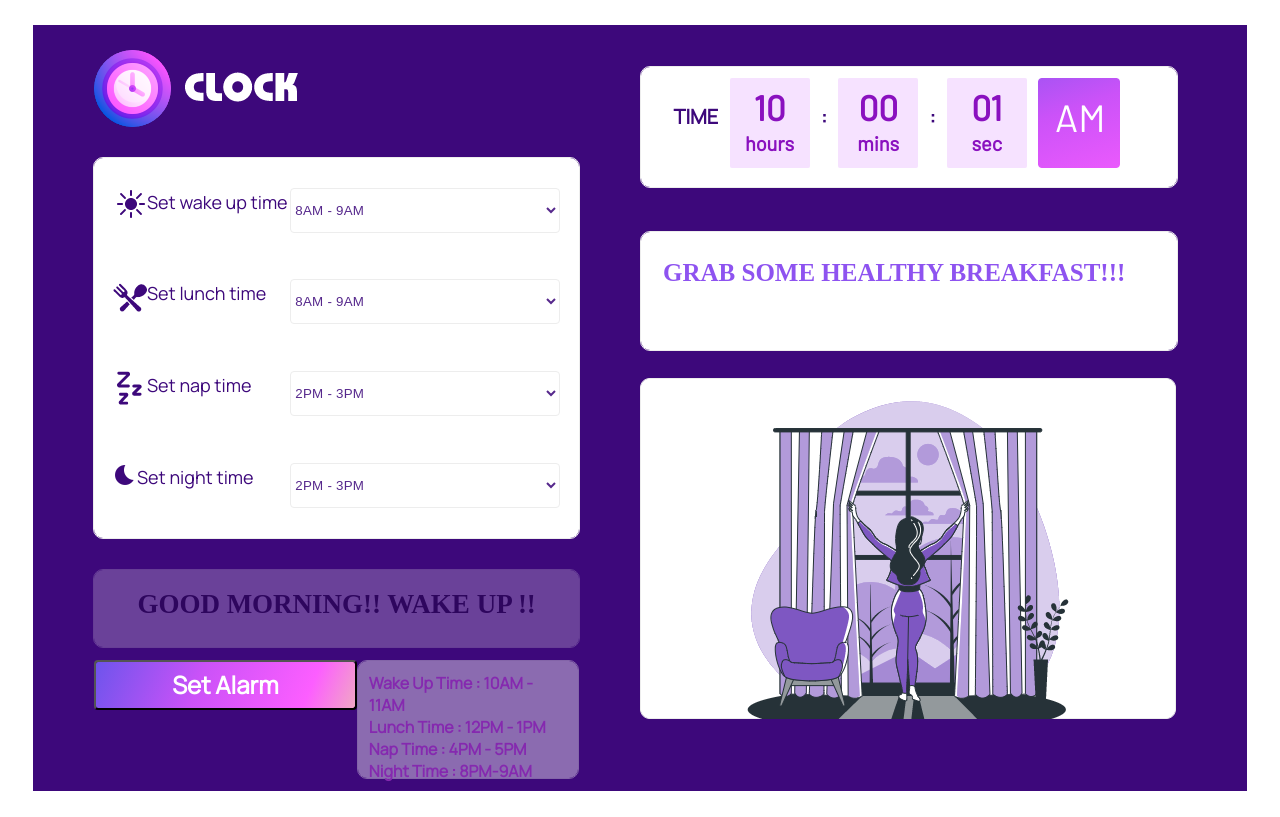
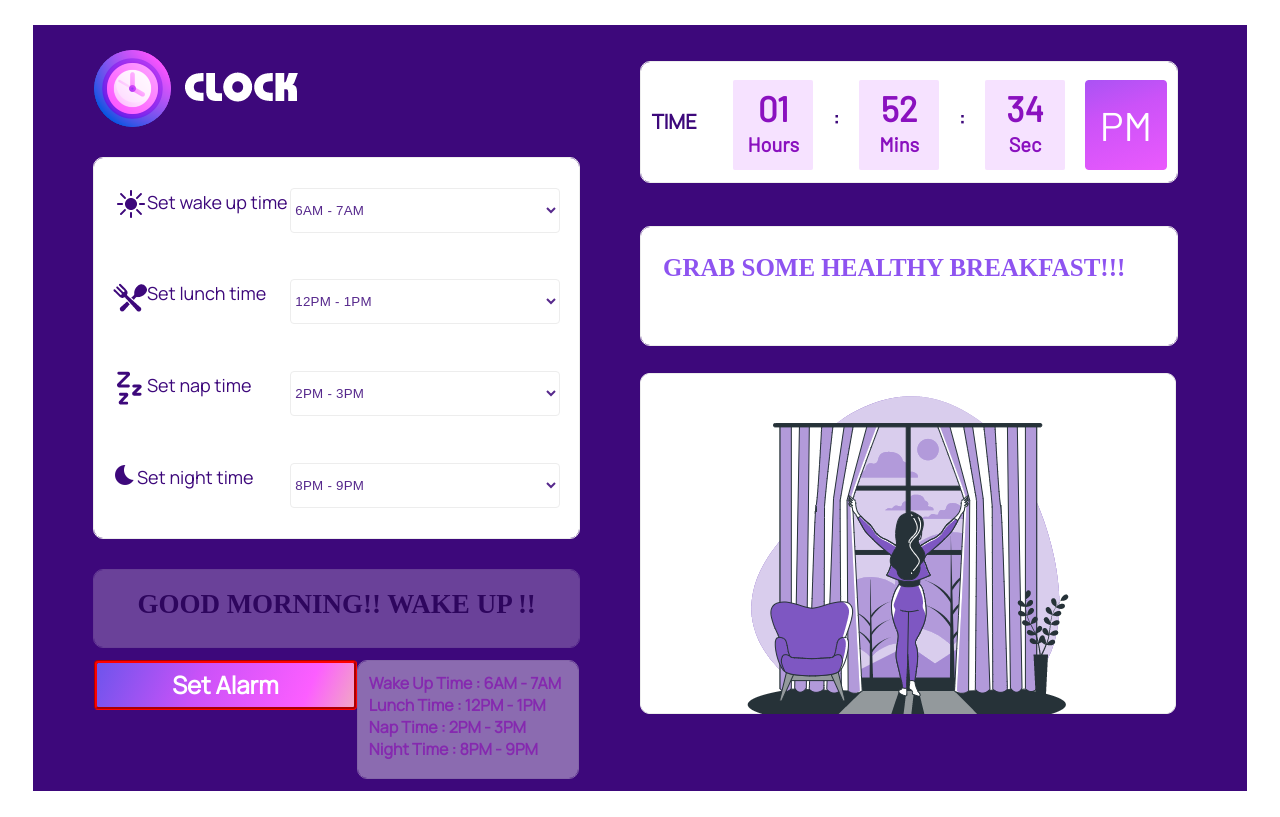
Before and after one commit to ashishy83/Digital_Clock, a plain HTML site: page index.html in a window 1280 px wide. Both pictures are taken after a click on the button "Set Alarm". Drawn offline with Linux system fonts and the light colour scheme; a web font is replaced by a local one.

Commit message:
added js code

```diff
--- a/index.html
+++ b/index.html
@@ -25,9 +25,7 @@
         <div class="clk_img">
           <!-- <img src="clock_logo.png" alt="clock"> -->
         </div>
-        <!-- <div class="msg-1">
-          <p>The message and Image will change according to the time</p>
-        </div> -->
+
       </div>
       <div class="dropdown">
         <div class="dropd">
@@ -36,12 +34,12 @@
             <span><img src="wake_up.png" alt="sun"> </span>
             <label for="wakeup" class="label1">Set wake up time</label>
           </div>
-            <select class="dd1" name="Set Wake up time">
+            <select class="dd1" name="Set Wake up time" id="dd1">
+              <option value="">6AM - 7AM</option>
+              <option value="">7AM - 8AM</option>
               <option value="">8AM - 9AM</option>
-              <option value="">9AM - 10 AM</option>
-              <option value="">10AM - 11AM</option>
-              <option value="">11AM - 12PM</option>
-              <option value="">12PM - 1PM</option>
+              <option value="">9AM - 10PM</option>
+              <option value="">10PM - 11AM</option>
             </select>
           </div>
           <br>
@@ -50,12 +48,11 @@
             <span><img src="lunch_time.png" alt=""></span>
             <label for="lunch" class="label1">Set lunch time</label>
           </div>
-            <select class="dd1" name="">
-              <option value="">8AM - 9AM</option>
-              <option value="">9AM - 10 AM</option>
-              <option value="">10AM - 11AM</option>
-              <option value="">11AM - 12PM</option>
+            <select class="dd1" name="" id="dd2">
               <option value="">12PM - 1PM</option>
+              <option value="">1PM - 2PM</option>
+              <option value="">2PM - 3PM</option>
+              <option value="">3PM - 4PM</option>
             </select>
           </div>
           <br>
@@ -64,12 +61,11 @@
             <span><img src="nap_time.png" alt=""></span>
             <label for="nap" class="label1"> Set nap time</label>
           </div>
-            <select class="dd1" name="">
+            <select class="dd1" name="" id="dd3">
               <option value="">2PM - 3PM</option>
               <option value="">3PM - 4PM</option>
               <option value="">4PM - 5PM</option>
               <option value="">5PM - 6PM</option>
-              <option value="">6PM - 7PM</option>
             </select>
           </div>
           <br>
@@ -78,33 +74,29 @@
             <span class="material-icons" style="color: #3D087B ;">bedtime</span>
             <label for="night" class="label1">Set night time</label>
           </div>
-            <select class="dd1" name="">
-              <option value="">2PM - 3PM</option>
-              <option value="">3PM - 4PM</option>
-              <option value="">4PM - 5PM</option>
-              <option value="">5PM - 6PM</option>
-              <option value="">6PM - 7PM</option>
+            <select class="dd1" name="" id="dd4">
+              <option value="">8PM - 9PM</option>
+              <option value="">9PM - 10PM</option>
+              <option value="">10PM - 11PM</option>
+              <option value="">11PM - 12AM</option>
+              <option value="">12AM - 1AM</option>
             </select>
           </div>
         </div>
       </div>
       <div class="gm">
-        <div class="goodm">GOOD MORNING!! WAKE UP !!</div>
+        <div class="goodm" id="messageOne">GOOD MORNING!! WAKE UP !!</div>
       </div>
-      <div class="alarm">
         <div class="set-alarm">
-          <button type="button" name="button">Set Alarm</button>
+          <button type="button" name="button" id="alarmBtn">Set Alarm</button>
           <div class="selected">
-            <div class="wakeup">Wake Up Time : 10AM - 11AM <br>
-              Lunch Time : 12PM - 1PM <br>
-              Nap Time : 4PM - 5PM <br>
-              Night Time : 8PM-9AM
-            </div>
+            <div class="wakeup">Wake Up Time : <span id="wakeTime"></span> <br>
+              Lunch Time : <span id="luchTime"></span><br>
+              Nap Time : <span id="napTime"></span> <br>
+              Night Time : <span id="nightTime"></span>
           </div>
         </div>
-        <!-- <div class="msg-2">
-          <div class="m1">Time will be updated here after clicking on "Set Alarm"</div>
-        </div> -->
+
       </div>
     </div>
 
@@ -114,23 +106,24 @@
     <div class="right-body">
       <div class="timeline">
         <div class="time">
-          <div class="timer">
-            <span class="colon">TIME</span>
-            <div class="t"><span class="hours h">10 </span> <span class="hours">hours</span> </div>
+          <span class="time_Heading">TIME</span>
+          <div class="timer" id="timer">
+
+            <div class="t"><span class="hours h" id="hr">00 </span> <span class="hours">Hours</span> </div>
             <span class="colon">:</span>
-            <div class="t"><span class="hours h">00</span><span class="hours">mins</span> </div>
+            <div class="t"><span class="hours h" id="min">00</span><span class="hours">Mins</span> </div>
             <span class="colon">:</span>
-            <div class="t"><span class="hours h">01</span> <span class="hours">sec</span> </div>
-            <div class="meridian"><span class="am">AM</span></div>
+            <div class="t"><span class="hours h" id="sec">01</span> <span class="hours">Sec</span> </div>
+            <div id="meridian">AM</div>
           </div>
           </div>
           <div class="bg1"></div>
           <div class="bg2"></div>
         <!-- </div> -->
-        <div class="notification">
-          <span class="text">GRAB SOME HEALTHY BREAKFAST!!!</span>
+        <div class="notification" >
+          <span class="text" id="notification">GRAB SOME HEALTHY BREAKFAST!!!</span>
         </div>
-        <div class="big-img">
+        <div class="big-img" id="big-img">
 
         </div>
 
@@ -139,6 +132,7 @@
     </div>
   </div>
   </div>
+  <script src="script.js"></script>
 </body>
 
 </html>
--- /dev/null
+++ b/script.js
@@ -0,0 +1,146 @@
+
+
+
+function numberFormat(n){
+    return n > 9 ? "" + n: "0" + n;
+}
+let hr = document.getElementById("hr");
+let min = document.getElementById("min");
+let sec = document.getElementById("sec");
+let messageOne = document.getElementById("messageOne");
+let messageTwo = document.getElementById("notification");
+let image = document.getElementById("big-img");
+let am = document.getElementById("meridian");
+
+
+function timerfn(){
+
+    let date = new Date();
+    let hrs = date.getHours();
+    let mint = date.getMinutes();
+    let secs = date.getSeconds();
+    let ampm = hrs >=12 ? "PM" : "AM";
+
+    if (hrs >= 12) {
+        hrs -= 12
+    }
+    if (hrs>=12 && hrs<=4 && ampm=="PM"){
+        messageOne.innerHTML = "GOOD AFTERNOON !! TAKE SOME SLEEP";
+        messageTwo.innerHTML = "LET'S HAVE SOME LUNCH !!";
+        image.style.backgroundImage = "URL('Component_31.jpg')";
+      }
+      else if (hrs>4 && hrs<=7 && ampm=="PM"){
+        messageOne.innerHTML = "GOOD EVENING !!";
+        messageTwo.innerText = "STOP YAWNING, GET SOME TEA.. ITS JUST EVENING!"
+        image.style.backgroundImage = "URL('lunch_image.png')";
+      }
+
+      else if (hrs>8 && hrs<=12 && ampm=="PM"){
+        messageOne.innerText = "GOOD NIGHT !!";
+        messageTwo.innerText = "CLOSE YOUR EYES AND GO TO SLEEP"
+        image.style.backgroundImage = "URL('Component_32.png')";
+      }
+
+
+
+    hr.innerText = `${numberFormat(hrs)}`;
+    min.innerText =`${numberFormat(mint)}`;
+    sec.innerText = `${numberFormat(secs)}`;
+    am.innerText = `${ampm}`;
+
+    setTimeout(timerfn,1000);
+};
+
+timerfn();
+
+
+let setAlarm = document.getElementById("alarmBtn");
+setAlarm.addEventListener("click",function(){
+    setAlarm.style.border = "groove red";
+    let dd1 = document.getElementById("dd1");
+    let dd2 = document.getElementById("dd2");
+    let dd3 = document.getElementById("dd3");
+    let dd4 = document.getElementById("dd4");
+
+    let wakeTime = document.getElementById("wakeTime");
+    wakeTime.innerText = dd1.options[dd1.selectedIndex].innerHTML;
+
+    let luchTime = document.getElementById("luchTime");
+    luchTime.innerText = dd2.options[dd2.selectedIndex].innerHTML;
+
+    let napTime = document.getElementById("napTime");
+    napTime.innerText = dd3.options[dd3.selectedIndex].innerHTML;
+
+    let nightTime = document.getElementById("nightTime");
+    nightTime.innerText = dd4.options[dd4.selectedIndex].innerHTML;
+
+
+});
+
+// function timerfn(){
+
+//     let date = new Date();
+//     let hrs = date.getHours();
+//     // let min = date.getMinutes();
+//     // let sec = date.getSeconds();
+
+//     if(hrs >= 12){
+//         let am = document.getElementById("meridian");
+//         am.innerText = "PM"
+//     }
+//     // else if(hr >= 0 && hr < 8){
+
+//     // messageOne.innerText = "GOOD NIGHT !!";
+//     // messageTwo.innerText = "CLOSE YOUR EYES AND GO TO SLEEP"
+//     // image.style.backgroundImage = "URL('Component_32.png')";
+//     // }
+
+//     // else if(hr > 12 && hr <=16 && min >1){
+//     // messageOne.innerText = "GOOD AFTERNOON !! TAKE SOME SLEEP";
+//     // messageTwo.innerText = "LET'S HAVE SOME LUNCH !!";
+//     // image.style.backgroundImage = "URL('Component_31.jpg')";
+//     // }
+
+//     // else if(hr > 16 && hr <=19){
+//     // messageOne.innerText = "GOOD EVENING !!";
+//     // messageTwo.innerText = "STOP YAWNING, GET SOME TEA.. ITS JUST EVENING!"
+//     // image.style.backgroundImage = "URL('lunch_image.png')";
+//     // }
+
+
+//     else{
+//         let am = document.getElementById("meridian");
+//         am.innerText = "AM"
+//     }
+//     return `${numberFormat(hrs)}`  //`${numberFormat(min)}` `${numberFormat(sec)}`;
+
+
+// };
+// setInterval(function(){
+//         hour.innerText = timerfn();
+//         // min.innerText = timerfn();
+//         // sec.innerText = timerfn();
+//      },1000);
+
+
+
+
+// function timerfn1(){
+//     let date = new Date();
+//     let mint = date.getMinutes();
+//     return `${numberFormat(mint)}`;
+// };
+
+// setInterval(function(){
+//     min.innerText = timerfn1();
+// },1000);
+
+// function timerfn2(){
+//     let date = new Date();
+//     let secs = date.getSeconds();
+//     return `${numberFormat(secs)}`;
+// };
+
+// setInterval(function(){
+//     sec.innerText = timerfn2();
+// },1000);
--- a/style.css
+++ b/style.css
@@ -98,6 +98,7 @@
   border: 1px solid #EDEDED;
   border-radius: 10px;
   opacity: 0.23;
+
 }
 
 .goodm {
@@ -110,13 +111,11 @@
   margin-top: 3.5%;
 }
 
-.alarm {
+
+.set-alarm {
   width: 80%;
   margin-top: 2%;
   margin-bottom: 2%;
-}
-
-.set-alarm {
   display: flex;
   justify-content: space-around;
 }
@@ -199,8 +198,9 @@ button {
   border: 1px solid #EDEDED;
   border-radius: 10px;
   opacity: 1;
-  margin-top: 2%;
+  margin-top: 1%;
   align-items: center;
+  display: flex;
 }
 
 .timer {
@@ -208,7 +208,7 @@ button {
   height: 90px;
   display: flex;
   justify-content: space-around;
-  margin-top: 2%;
+  margin-top: 1%;
   margin-left: 5%;
 }
 
@@ -237,22 +237,26 @@ button {
   font-size: 35px;
 }
 
-.meridian {
+#meridian {
   width: 82px;
   height: 90px;
   background: transparent url('AM_svg.png') 0% 0% no-repeat padding-box;
   opacity: 1;
   display: flex;
   justify-content: center;
+  align-items: center;
+  font: normal 40px Barlow;
+  color: #FFFFFF;
+
 }
 
-.am {
+/* #am {
   width: 48px;
   height: 43px;
   font: normal 38px Barlow;
   color: #FFFFFF;
   margin-top: 20%;
-}
+} */
 
 .colon {
   font: normal normal 600 20px/32px Manrope;
@@ -261,6 +265,14 @@ button {
   text-transform: uppercase;
   opacity: 1;
   margin-top: 5%;
+}
+.time_Heading{
+  font: normal normal 600 20px/32px Manrope;
+  letter-spacing: 0px;
+  color: #3D087B;
+  text-transform: uppercase;
+  opacity: 1;
+  margin-left: 2%;
 }
 
 .notification {
```
Also changed, not shown: Component_31.jpg (added), Component_32.png (added), lunch_image.png (added).
